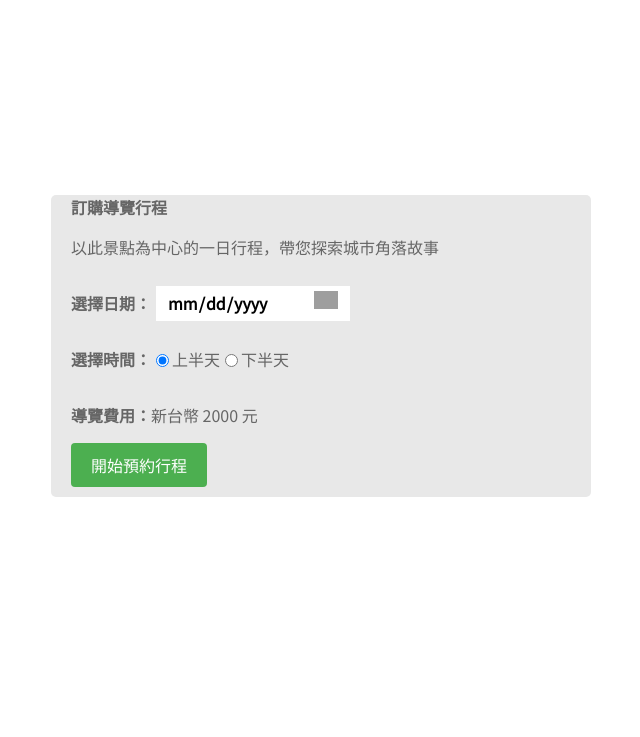
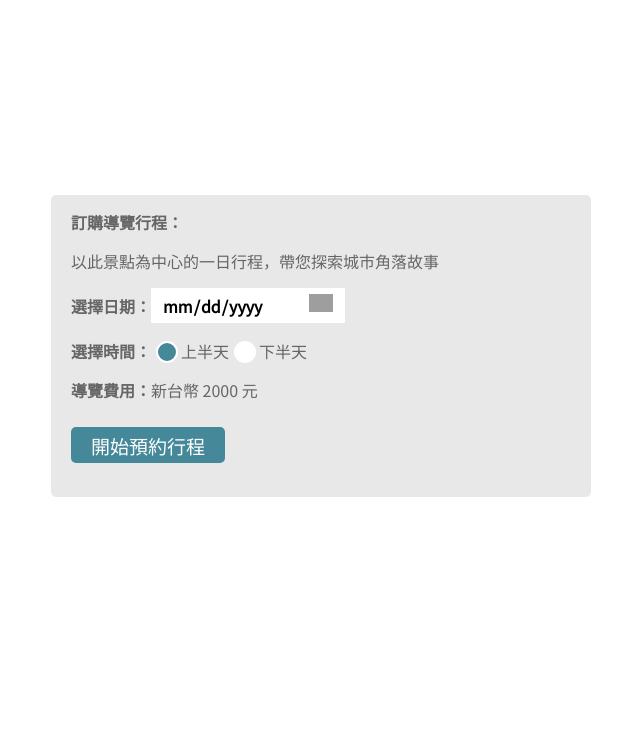
Before and after one commit to codeotter0201/bootcamp-2, a Flask app: page /attraction/1 in a window 1280 px wide. Shown: the part 176-913 px from the top of the page, without its empty margins (319-959 px from the left). Run offline with Flask 3, Linux system fonts and the light colour scheme.

Commit message:
feat:RWD

```diff
--- a/app/static/style.css
+++ b/app/static/style.css
@@ -522,20 +522,27 @@ header {
 .booking-form {
   border-radius: 5px;
   background: var(--secondary-color-gray-20, #E8E8E8);
-  width: 100%;
-  height: 302px;
+  width: 560px;
+  height: 272px;
+  padding: 15px 20px;
+  display: flex;
+  flex-direction: column;
+  gap: 15px;
   margin-top: 20px;
 }
 
-.product-text {
-  margin: 0 20px;
+.product-text *{
+  display: flex;
+  flex-direction: column;
+  row-gap: 15px;
+  margin: 0;
 }
 
 .select-date {
   display: inline-flex;
   align-items: center;
-  margin: 0 20px;
-  gap: 5px;
+  /* margin: 0 20px; */
+  /* gap: 5px; */
 }
 
 .calendar{
@@ -565,28 +572,56 @@ input[type="date"]::-webkit-calendar-picker-indicator {
 .select-session {
   display: flex;
   align-items: center;
-  margin: 0 20px;
+  /* margin: 0 20px; */
+}
+
+input[type="radio"] {
+  /* Hide the default radio button */
+  appearance: none;
+  -webkit-appearance: none;
+  -moz-appearance: none;
+  /* Create a custom radio button */
+  width: 22px;
+  height: 22px;
+  border-radius: 50%;
+  background-color: white;
+  outline: none;
+  /* Add transition for smooth effect */
+  transition: background-color 0.3s ease;
+}
+
+input[type="radio"]:checked {
+  /* Change background color to green when selected */
+  background-color: #448899;
+  border: 2px solid white;
 }
 
 .product-fee {
   display: flex;
   align-items: center;
-  margin: 0 20px;
+  /* margin: 0 20px; */
 }
 
 .booking-button {
-  background-color: #4CAF50; /* 背景顏色 */
+  padding-top: 10px;
+}
+
+.booking-button button {
+  /* /* display: inline-block; 行內元素 */
+  display: flex;
+  align-items: center;
+  width: 154px;
+  height: 36px;
+  background-color: #489; /* 背景顏色 */
   border: none; /* 移除邊框 */
   color: white; /* 文字顏色 */
   padding: 10px 20px; /* 內邊距 */
   text-align: center; /* 文字置中 */
-  text-decoration: none; /* 移除文字底線 */
-  display: inline-block; /* 行內元素 */
-  font-size: 16px; /* 文字大小 */
+  /* text-decoration: none; 移除文字底線 */
+  font-size: 19px; /* 文字大小 */
   cursor: pointer; /* 游標樣式 */
-  border-radius: 4px; /* 圓角 */
+  border-radius: 5px; /* 圓角 */
   transition: background-color 0.3s ease; /* 按鈕漸變效果 */
-  margin: 0 20px;
 
   /* 滑鼠懸停時的效果 */
   &:hover {
@@ -654,6 +689,10 @@ input[type="date"]::-webkit-calendar-picker-indicator {
     height: 820px;
     /* width: 540px; */
     gap: 20px
+  }
+
+  .booking-form {
+    width: 500px;
   }
 
   .profile {
@@ -751,13 +790,16 @@ input[type="date"]::-webkit-calendar-picker-indicator {
   }
 
   .slides{
-    width: 360px;
+    display: flex;
+    justify-content: center;
+    width: 400px;
     height: 350px;
   }
 
   .slide img {
-    width: 360px;
+    width: 466px;
     height: 350px;
+    object-fit: cover;
   }
 
   .profile {
@@ -765,19 +807,18 @@ input[type="date"]::-webkit-calendar-picker-indicator {
     height: 390px;
   }
 
-  .booking-form * {
-    margin: 0;
-  }
-
-  .booking-form {
+  /* .booking-form {
     display: flex;
     flex-direction: column;
     height: 300px;
     margin: 0;
     gap: 15px;
     padding: 10px;
+  } */
+
+  .booking-form {
+    width: 300px;
   }
-
 
   .separator {
     width: 340px;
--- a/app/templates/attraction.html
+++ b/app/templates/attraction.html
@@ -33,25 +33,25 @@
       <div class="profile-title"></div>
       <div class="profile-describe"></div>
       <div class="booking-form">
-        <div class="product-text">
-          <p><b>訂購導覽行程</b></p>
-          <p>以此景點為中心的一日行程，帶您探索城市角落故事</p>
-        </div>
+        <div><b>訂購導覽行程：</b></div>
+        <div>以此景點為中心的一日行程，帶您探索城市角落故事</div>
         <div class="select-date">
-          <p><b>選擇日期：</b></p>
+          <b>選擇日期：</b>
           <input type="date" class="calendar" id="date" placeholder="yyyy" pattern="[0-9]{4}-[0-9]{2}-[0-9]{2}" placeholder="YYYY/MM/DD" required><br>
         </div>
         <div class="select-session">
-          <p><b>選擇時間：</b></p>
+          <b>選擇時間：</b>
           <input type="radio" id="optionA" name="option" value="A" checked>
           <label for="optionA">上半天</label>
           <input type="radio" id="optionB" name="option" value="B" required>
           <label for="optionB">下半天</label>
         </div>
         <div class="product-fee">
-          <p><b>導覽費用：</b>新台幣 2000 元</p>
+          <b>導覽費用：</b>新台幣 2000 元
         </div>
-        <button class="booking-button">開始預約行程</button>
+        <div class="booking-button">
+          <button>開始預約行程</button>
+        </div>
       </div>
     </div>
   </section>
@@ -195,13 +195,13 @@
 
       optionA.addEventListener('change', (event) => {
         if (event.target.checked) {
-          productFee.innerHTML = '<p><b>導覽費用：</b>新台幣 2000 元</p>';
+          productFee.innerHTML = '<b>導覽費用：</b>新台幣 2000 元';
         }
       });
 
       optionB.addEventListener('change', (event) => {
         if (event.target.checked) {
-          productFee.innerHTML = '<p><b>導覽費用：</b>新台幣 2500 元</p>';
+          productFee.innerHTML = '<b>導覽費用：</b>新台幣 2500 元';
         }
       });
 
```
